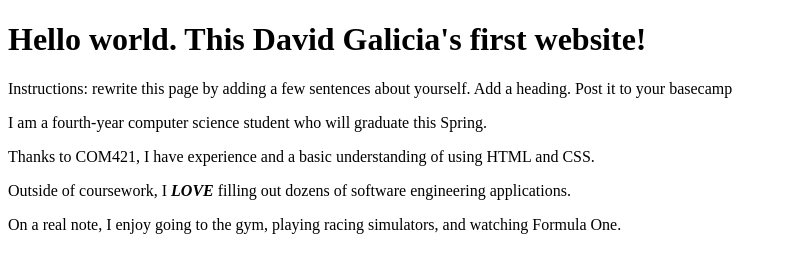
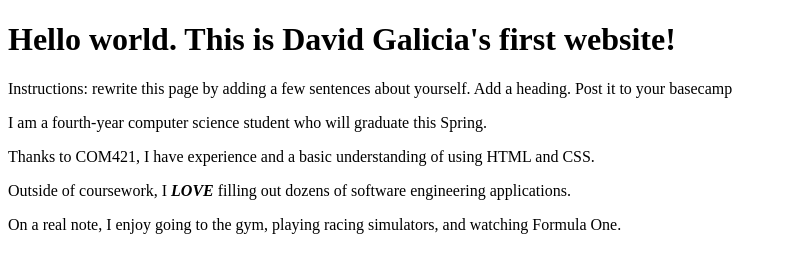
Before and after one commit to dfg-13/Itmd361-Lab1, a plain HTML site: page index.html in a window 1280 px wide. Shown: the whole page, without its empty margins (0-787 px from the left). Drawn offline with Linux system fonts and the light colour scheme.

Commit message:
fix: typo

```diff
--- a/index.html
+++ b/index.html
@@ -5,7 +5,7 @@
   <title>ITMD-361 Internet Technologies and Web Design</title>
 </head>
 <body>
-  <h1>Hello world. This David Galicia's first website!</h1>
+  <h1>Hello world. This is David Galicia's first website!</h1>
   <p>Instructions: rewrite this page by adding a few sentences about yourself. Add a heading. Post it to your basecamp</p>
 
   <p>I am a fourth-year computer science student who will graduate this Spring.</p>
```
